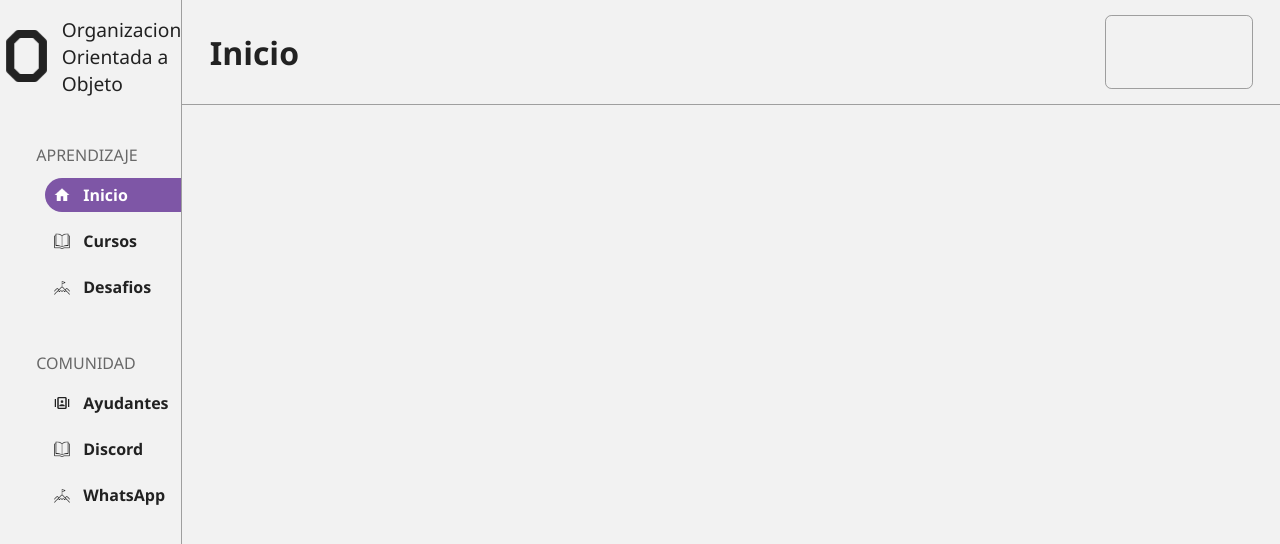
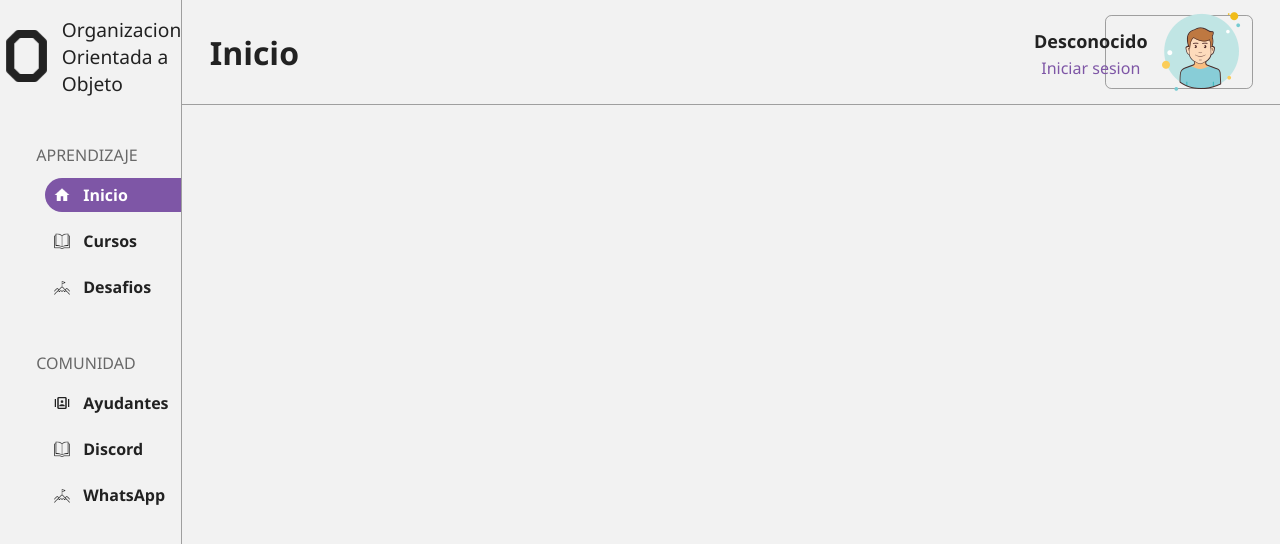
Before and after one commit to Claudio-Espinoza/OOO-Sistema, a Vue app in the folder frontend/: page /landing in a window 1280 px wide. Shown: the top 544 px of the page. Built offline with nearby package versions, Linux system fonts and the light colour scheme.

Commit message:
Feat<frontend>: Agrega la card de usuario

```diff
--- a/frontend/src/components/atoms/ButonNav.vue
+++ b/frontend/src/components/atoms/ButonNav.vue
@@ -42,6 +42,8 @@ function handlerButon(): void {
     font-family: var(--font-family);
     padding: 0.3vh 0.3vh 0.3vh 0.7vw;
 
+    cursor: pointer;
+
 }
 
 .buton-container--false:hover {
@@ -66,6 +68,9 @@ function handlerButon(): void {
     background-color: var(--color-morado);
     border-radius: 2vw 0vw 0vw 2vw;
     padding: 0.3vh 0.3vh 0.3vh 0.7vw;
+
+    cursor: pointer;
+
 }
 
 .buton-container--true:hover {
--- a/frontend/src/components/molecules/UserCard.vue
+++ b/frontend/src/components/molecules/UserCard.vue
@@ -4,7 +4,11 @@
 
 <template>
     <header class="card-container">
-
+        <div class="card-text">
+            <p class="card-text--user">Desconocido</p>
+            <small class="card-text--logger">Iniciar sesion</small>
+        </div>
+        <img src="/src/assets/icon/user.png" alt="">
     </header>
 
 </template>
@@ -18,5 +22,44 @@
     border: var(--borde);
     border-radius: 0.5vw;
 
+    align-items: center;
+    justify-content: end;
+}
+
+.card-text {
+    width: 100%;
+    height: 100%;
+
+    display: flex;
+    flex-direction: column;
+    align-items: center;
+    justify-content: center;
+}
+
+.card-text--user {
+    padding: 0.5vh;
+    font-size: large;
+    font-weight: 700;
+    color: var(--font-color);
+
+    margin: 0;
+}
+
+.card-text--logger {
+    font-size: medium;
+    font-weight: 400;
+    color: var(--color-morado);
+    cursor: pointer;
+
+    margin: 0;
+    padding: 0;
+}
+
+.card-text--logger:hover {
+    transform: scale(1.05)
+}
+
+.card-text--logger:active {
+    transform: scale(1)
 }
 </style>
```
Also changed, not shown: frontend/src/assets/icon/user.png (added).
